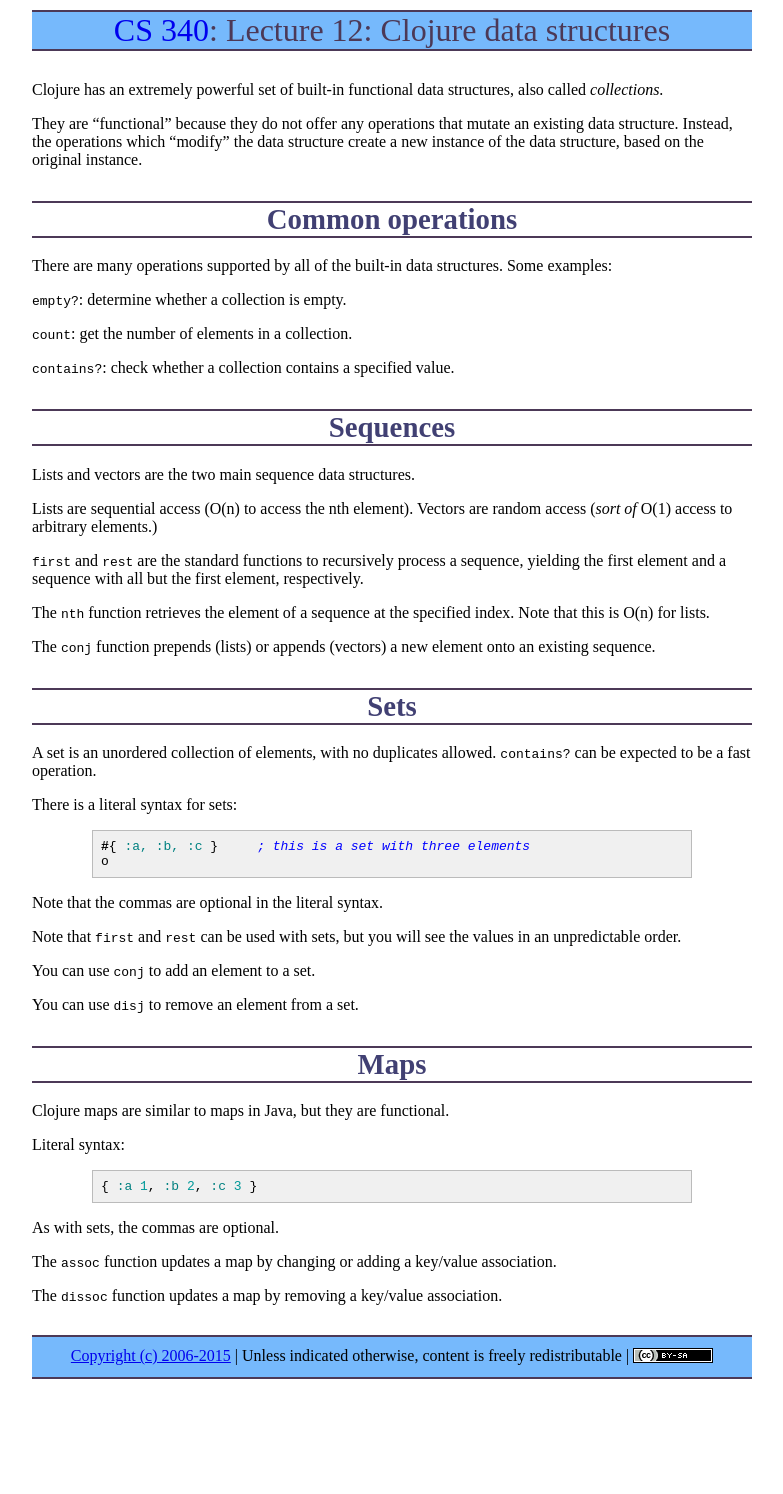
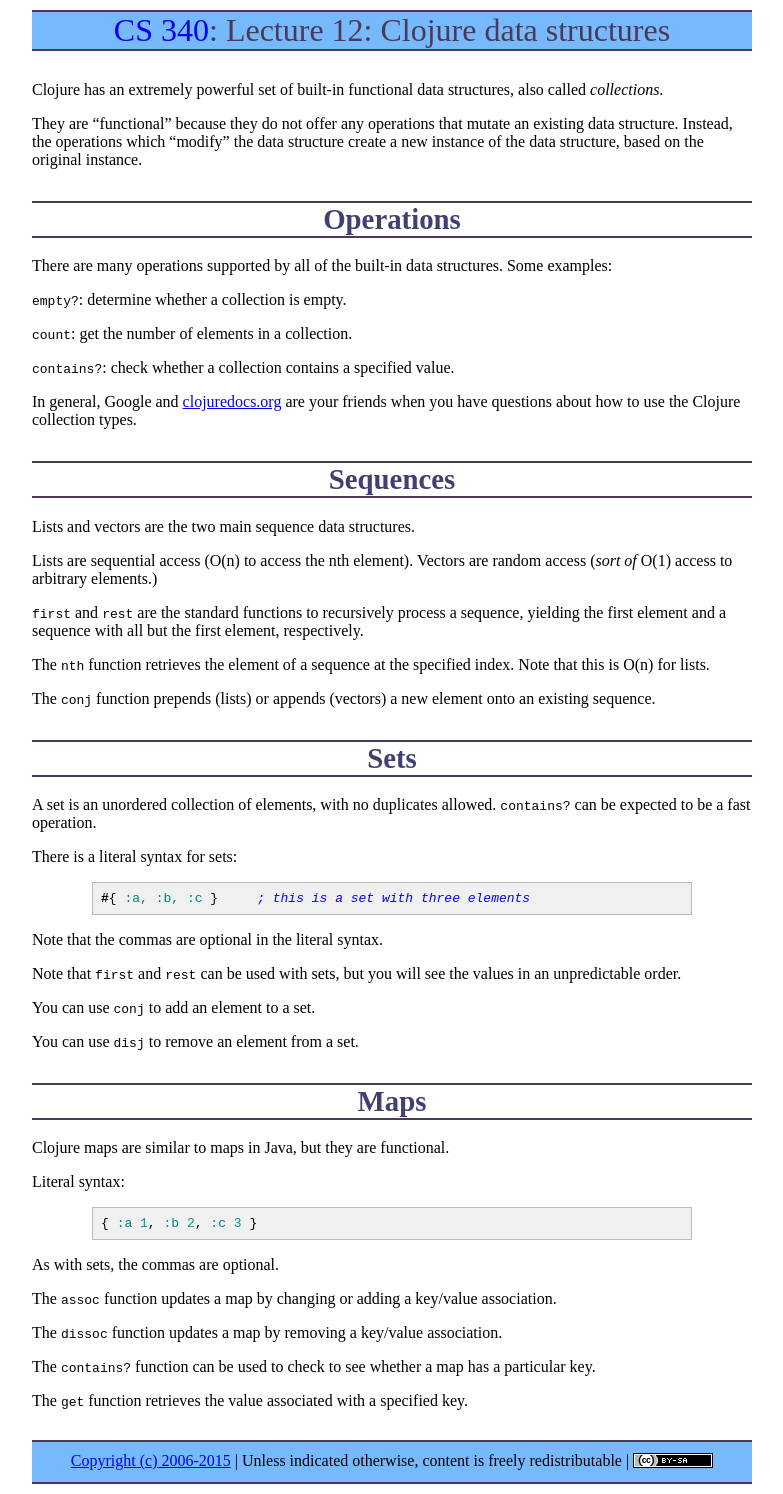
Before and after one commit to ycpcs/cs340-fall2015, a Jekyll site: the page built from lectures/lecture12.md, in a window 1280 px wide. Shown: the whole page, without its empty margins (248-1031 px from the left). Built offline with Jekyll 4.4.1, drawn with Linux system fonts in a browser that asks for light colours; Markdown is read by kramdown in place of the engine named in the settings; before the commit the page ends 1389 px from its top, so only the background shows below that.

Commit message:
some minor edits

```diff
--- a/lectures/lecture12.md
+++ b/lectures/lecture12.md
@@ -7,7 +7,7 @@ Clojure has an extremely powerful set of built-in functional data structures, al
 
 They are "functional" because they do not offer any operations that mutate an existing data structure.  Instead, the operations which "modify" the data structure create a new instance of the data structure, based on the original instance.
 
-# Common operations
+# Operations
 
 There are many operations supported by all of the built-in data structures. Some examples:
 
@@ -16,6 +16,8 @@ There are many operations supported by all of the built-in data structures. Some
 `count`: get the number of elements in a collection.
 
 `contains?`: check whether a collection contains a specified value.
+
+In general, Google and [clojuredocs.org](https://clojuredocs.org/) are your friends when you have questions about how to use the Clojure collection types.
 
 # Sequences
 
@@ -37,7 +39,6 @@ There is a literal syntax for sets:
 
 {% highlight clojure %}
 #{ :a, :b, :c }     ; this is a set with three elements
-o
 {% endhighlight %}
 
 Note that the commas are optional in the literal syntax.
@@ -63,3 +64,7 @@ As with sets, the commas are optional.
 The `assoc` function updates a map by changing or adding a key/value association.
 
 The `dissoc` function updates a map by removing a key/value association.
+
+The `contains?` function can be used to check to see whether a map has a particular key.
+
+The `get` function retrieves the value associated with a specified key.
```
